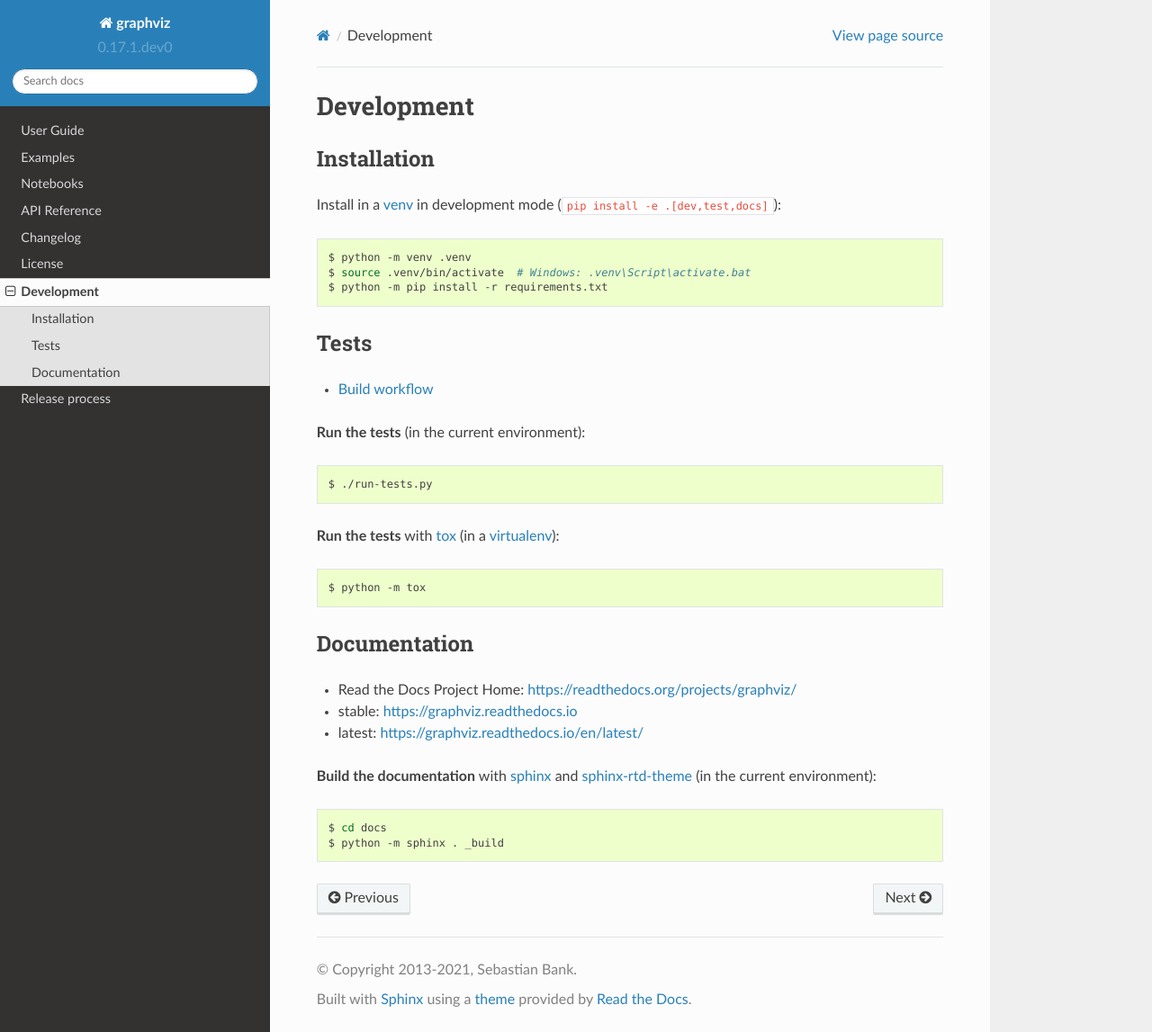
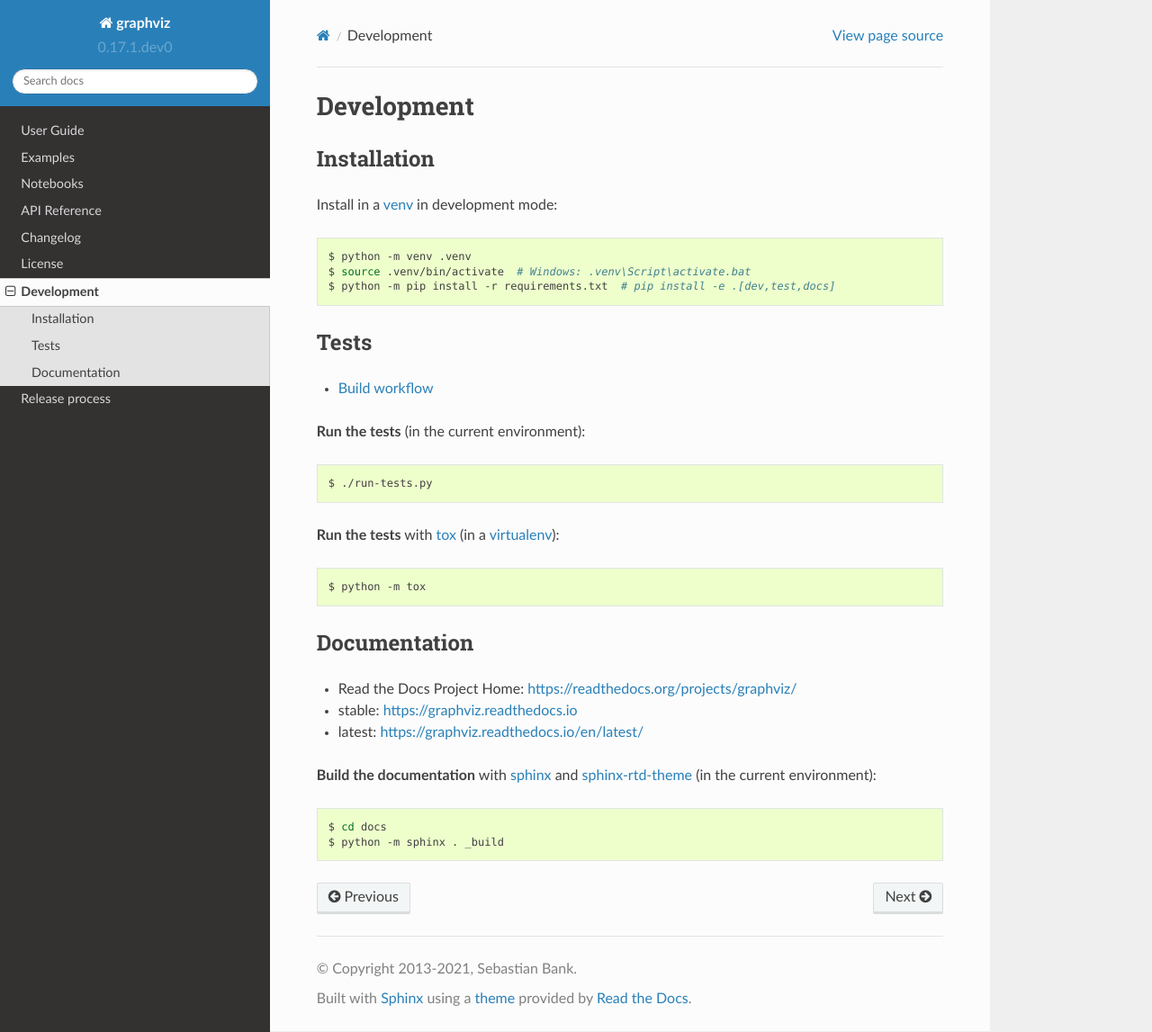
Before and after one commit to xflr6/graphviz, a Sphinx documentation site: the page built from docs/development.rst, in a window 1280 px wide and 1147 px high. Shown: the whole window at 90% size. Built offline with Sphinx 7.4.7 and the Read the Docs theme 2.0.0, drawn with Linux system fonts in a browser that asks for light colours; the version number is read from the project's files by our own code.

Commit message:
move note

```diff
--- a/docs/development.rst
+++ b/docs/development.rst
@@ -6,13 +6,13 @@ Development
 Installation
 ------------
 
-Install in a venv_ in development mode (``pip install -e .[dev,test,docs]``):
+Install in a venv_ in development mode:
 
 .. code:: bash
 
     $ python -m venv .venv
     $ source .venv/bin/activate  # Windows: .venv\Script\activate.bat
-    $ python -m pip install -r requirements.txt
+    $ python -m pip install -r requirements.txt  # pip install -e .[dev,test,docs]
 
 Tests
 -----
```
